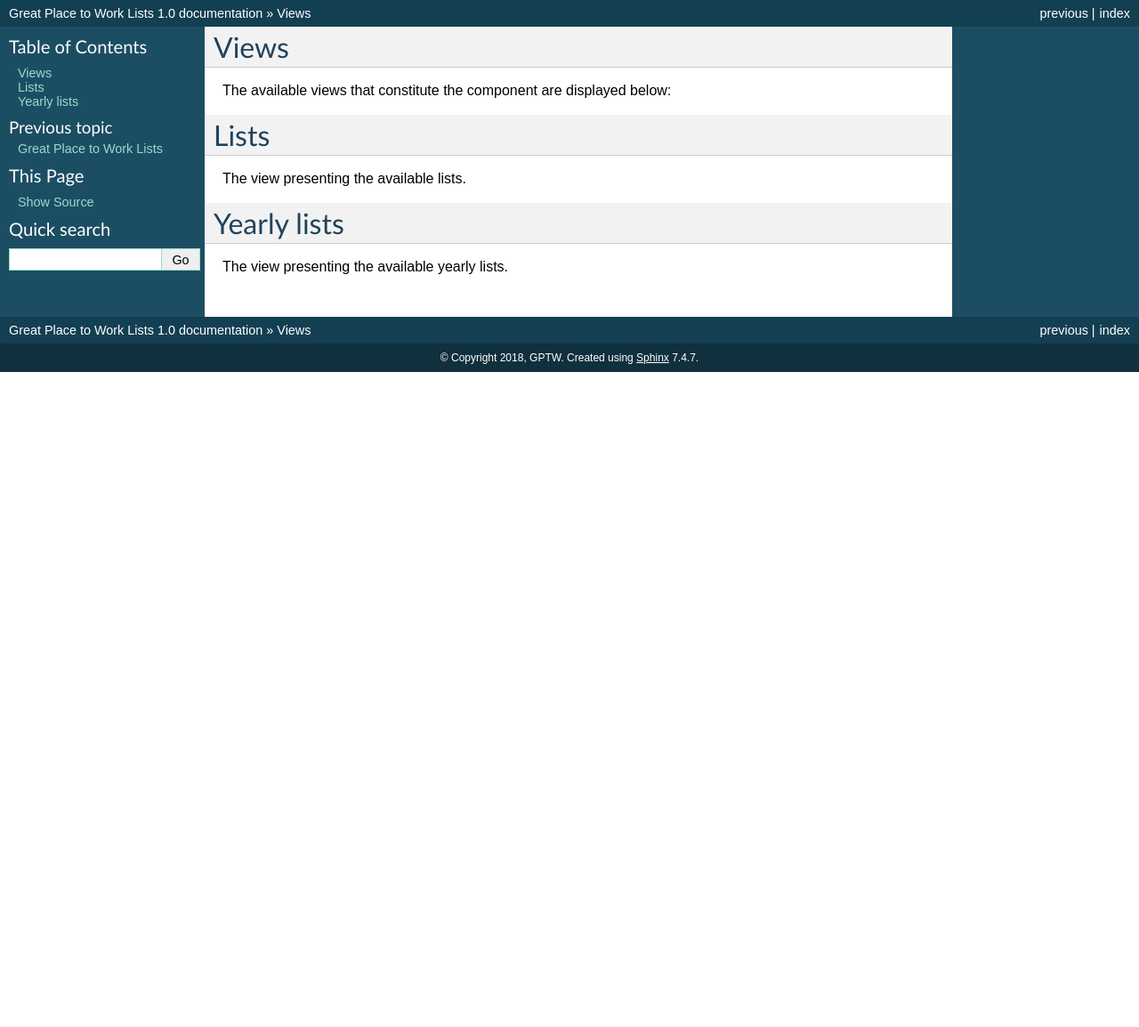
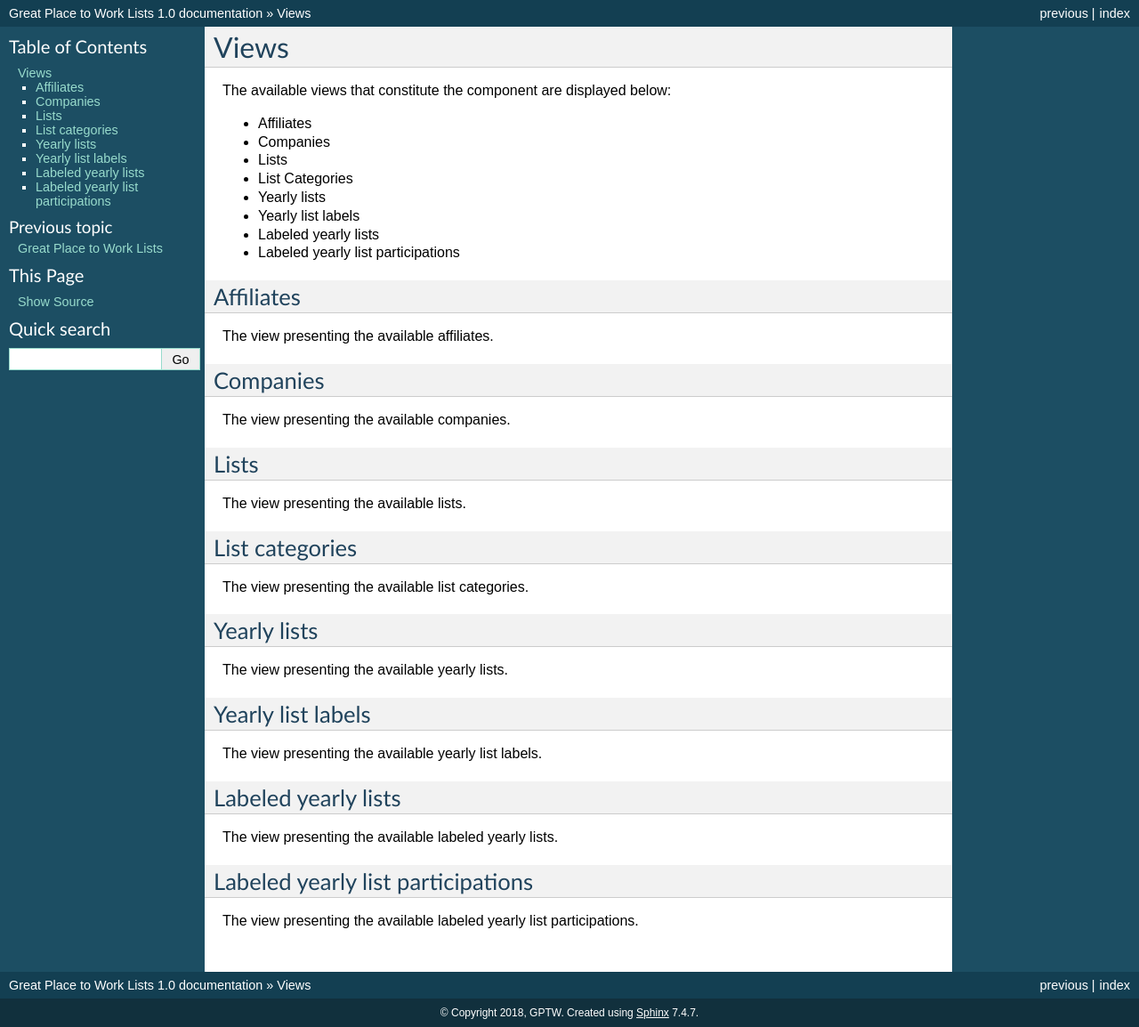
Before and after one commit to treste91/Great-Place-to-Work-Lists, a Sphinx documentation site: the page built from docs/views.rst, in a window 1280 px wide. Shown: the whole page at 89% size. Built offline with Sphinx 7.4.7, drawn with Linux system fonts in a browser that asks for light colours; before the commit the page ends 900 px from its top, so only the background shows below that.

Commit message:
Update views.rst

```diff
--- a/docs/views.rst
+++ b/docs/views.rst
@@ -1,17 +1,60 @@
-=====
 Views
 =====
 
 The available views that constitute the component are displayed below:
 
-=====
+* Affiliates
+
+* Companies
+
+* Lists
+
+* List Categories
+
+* Yearly lists
+
+* Yearly list labels
+
+* Labeled yearly lists
+
+* Labeled yearly list participations
+
+Affiliates
+----------
+
+The view presenting the available affiliates.
+
+Companies
+---------
+
+The view presenting the available companies.
+
 Lists
-=====
+-----
 
 The view presenting the available lists.
 
-============
+List categories
+---------------
+
+The view presenting the available list categories.
+
 Yearly lists
-============
+------------
 
 The view presenting the available yearly lists.
+
+Yearly list labels
+------------------
+
+The view presenting the available yearly list labels.
+
+Labeled yearly lists
+--------------------
+
+The view presenting the available labeled yearly lists.
+
+Labeled yearly list participations
+----------------------------------
+
+The view presenting the available labeled yearly list participations.
```
